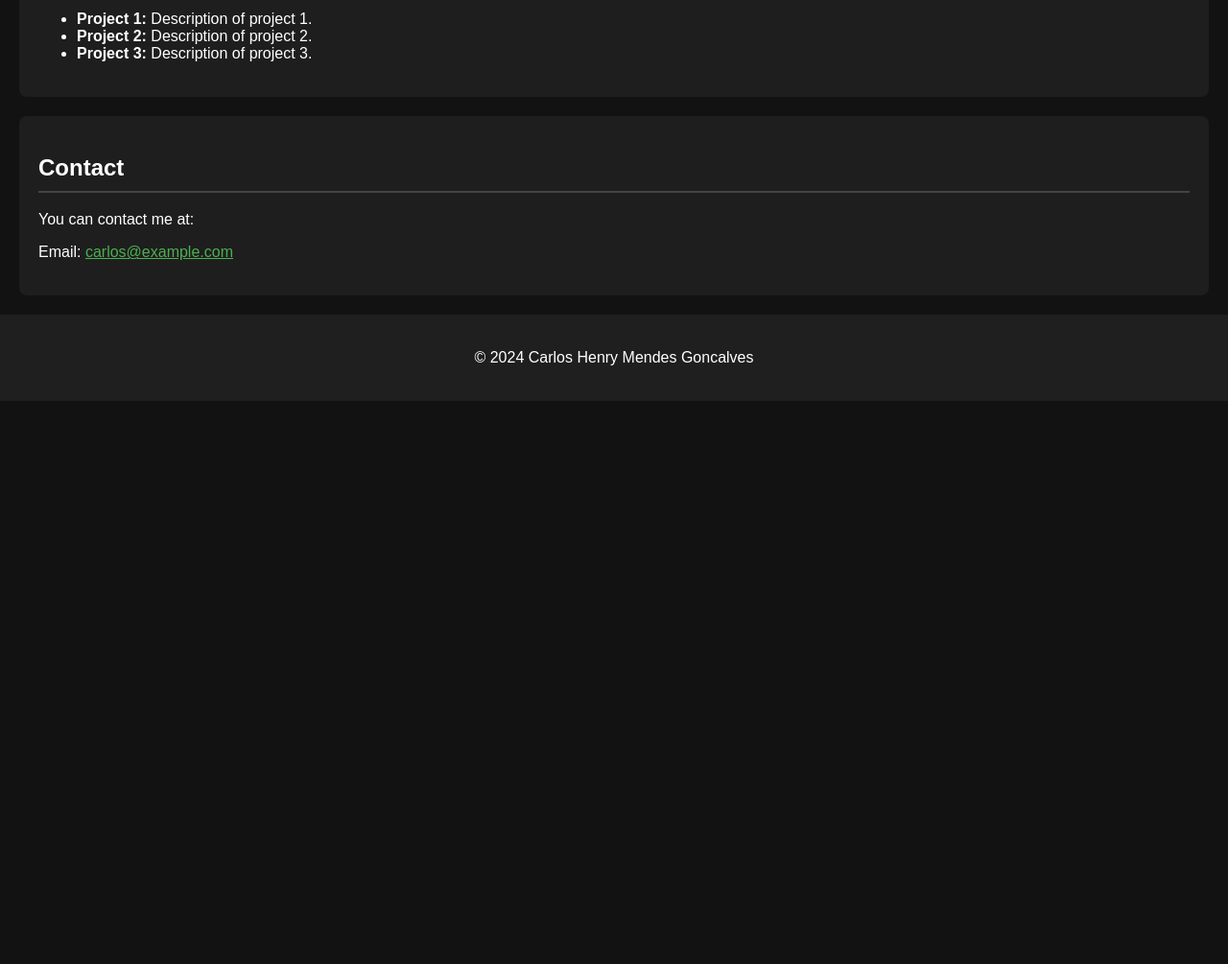
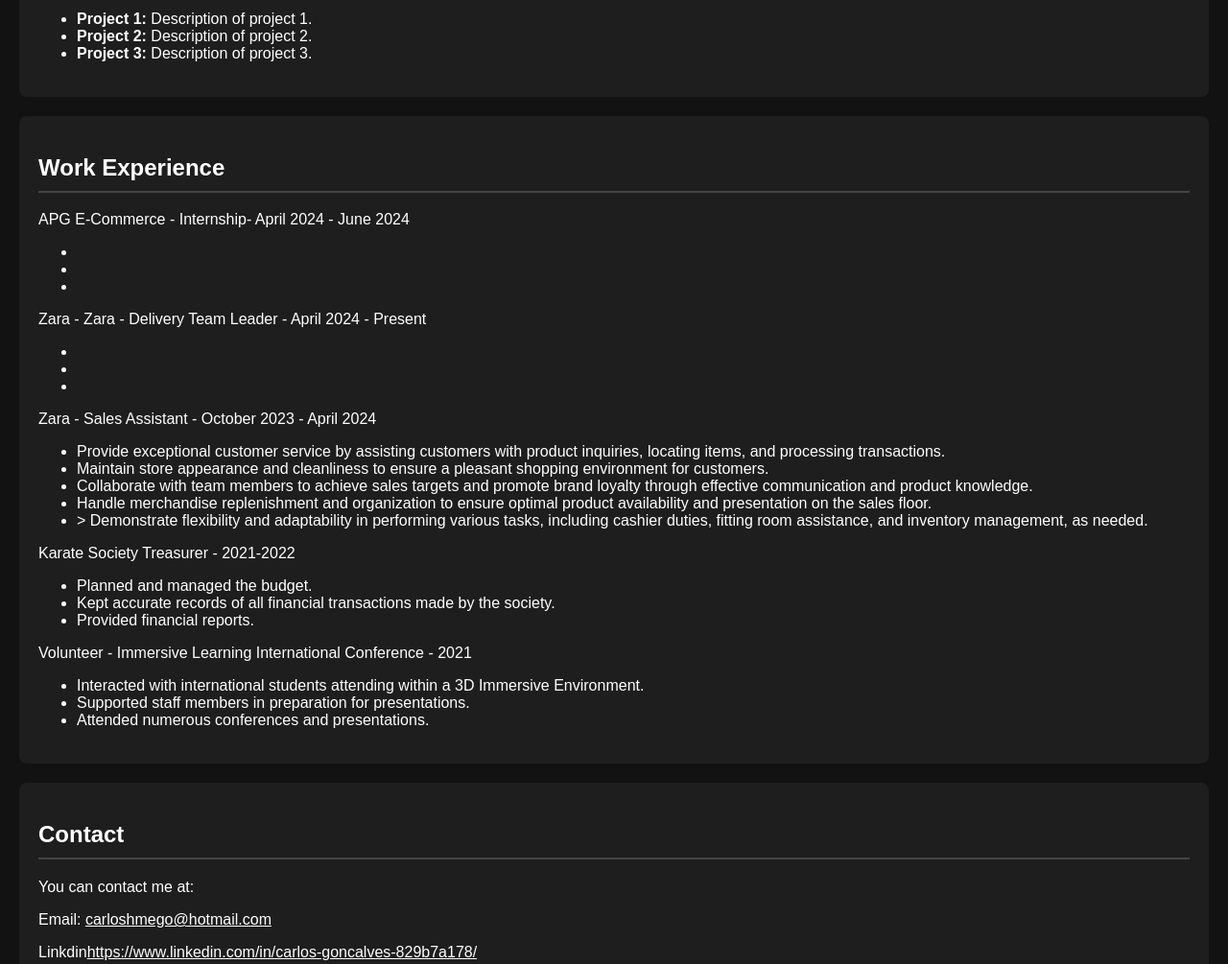
Before and after one commit to CarlosGoncalves-GitHub/mywebsite, a plain HTML site: page index.html in a window 1280 px wide. Shown: the part 540-1545 px from the top of the page at 96% size. Before the commit the page ends 958 px from the top, so only its background shows below. Drawn offline with Linux system fonts and the light colour scheme.

Commit message:
uploading2

```diff
--- a/index.html
+++ b/index.html
@@ -55,6 +55,7 @@
     <nav>
         <a href="#about">About Me</a>
         <a href="#projects">Projects</a>
+        <a href="#experience">Experience</a>
         <a href="#contact">Contact</a>
     </nav>
     <section id="about">
@@ -70,10 +71,48 @@
             <li><strong>Project 3:</strong> Description of project 3.</li>
         </ul>
     </section>
+    <section id="experience">
+        <h2>Work Experience</h2>
+        <p>APG E-Commerce - Internship- April 2024 - June 2024  </p>
+        <ul>
+            <li></li>
+            <li></li>
+            <li></li>
+        </ul>
+        <p>Zara - Zara - Delivery Team Leader - April 2024 - Present   </p>
+        <ul>
+            <li></li>
+            <li></li>
+            <li></li>
+        </ul>
+        <p>Zara - Sales Assistant - October 2023 - April 2024</p>
+        <ul>
+            <li>Provide exceptional customer service by assisting customers with product inquiries, locating items, and processing transactions.</li>
+            <li>Maintain store appearance and cleanliness to ensure a pleasant shopping environment for customers.</li>
+            <li>Collaborate with team members to achieve sales targets and promote brand loyalty through effective communication and product knowledge.</li>
+            <li>Handle merchandise replenishment and organization to ensure optimal product availability and presentation on the sales floor.</li>
+            <li>>	Demonstrate flexibility and adaptability in performing various tasks, including cashier duties, fitting room assistance, and inventory management, as needed.</li>
+        </ul>
+        <p>Karate Society Treasurer - 2021-2022 </p>
+        <ul>
+            <li>Planned and managed the budget.</li>
+            <li>Kept accurate records of all financial transactions made by the society.</li>
+            <li>Provided financial reports.</li>
+        </ul>
+        <p>Volunteer - Immersive Learning International Conference - 2021</p>
+        <ul>
+            <li>Interacted with international students attending within a 3D Immersive Environment. </li>
+            <li>Supported staff members in preparation for presentations.</li>
+            <li>Attended numerous conferences and presentations.</li>
+
+        </ul>
+    </section>
     <section id="contact">
         <h2>Contact</h2>
         <p>You can contact me at:</p>
-        <p>Email: <a href="mailto:carlos@example.com" style="color: #4caf50;">carlos@example.com</a></p>
+        <p>Email: <a href="mailto:carloshmego@hotmail.com" style="color: #ffffff;">carloshmego@hotmail.com</a></p>
+        <p>Linkdin<a href="https://www.linkedin.com/in/carlos-goncalves-829b7a178/" style="color: #ffffff;" >https://www.linkedin.com/in/carlos-goncalves-829b7a178/</a></p>
+
     </section>
     <footer>
         <p>&copy; 2024 Carlos Henry Mendes Goncalves</p>
```
